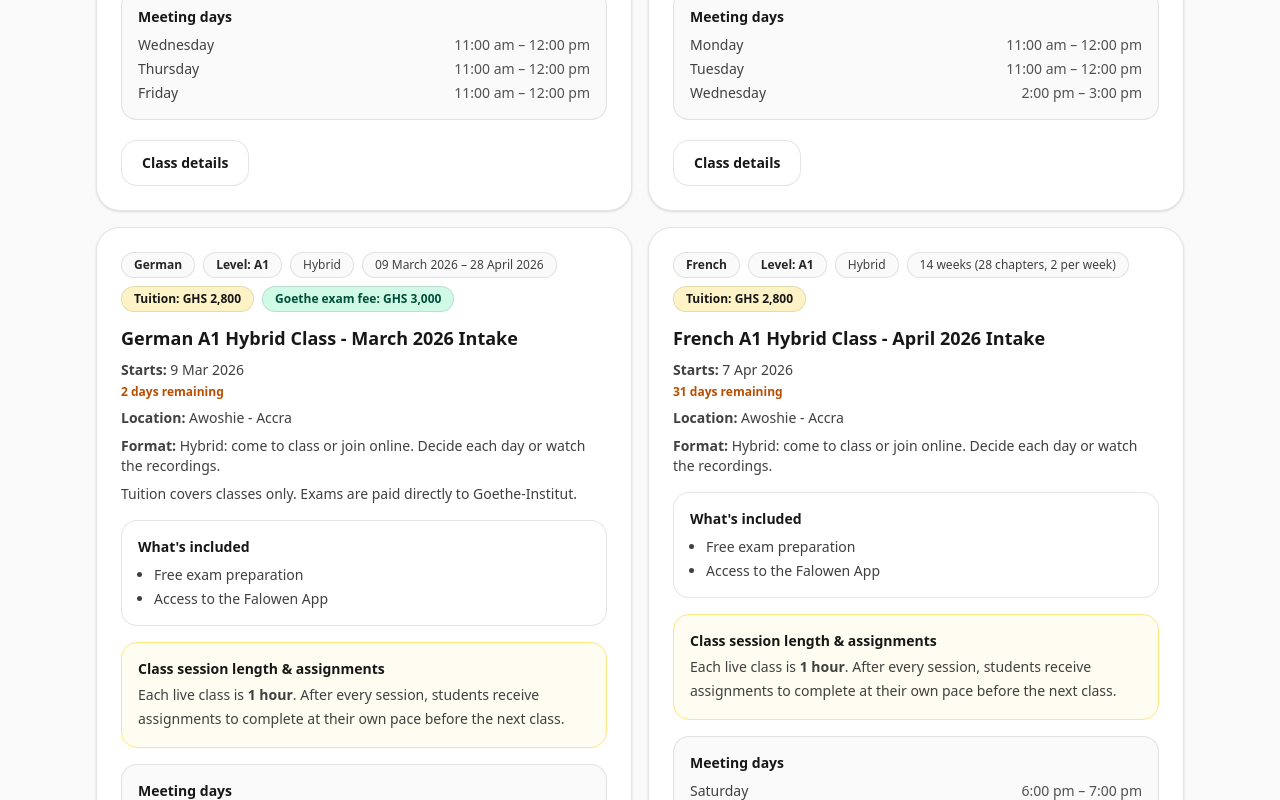
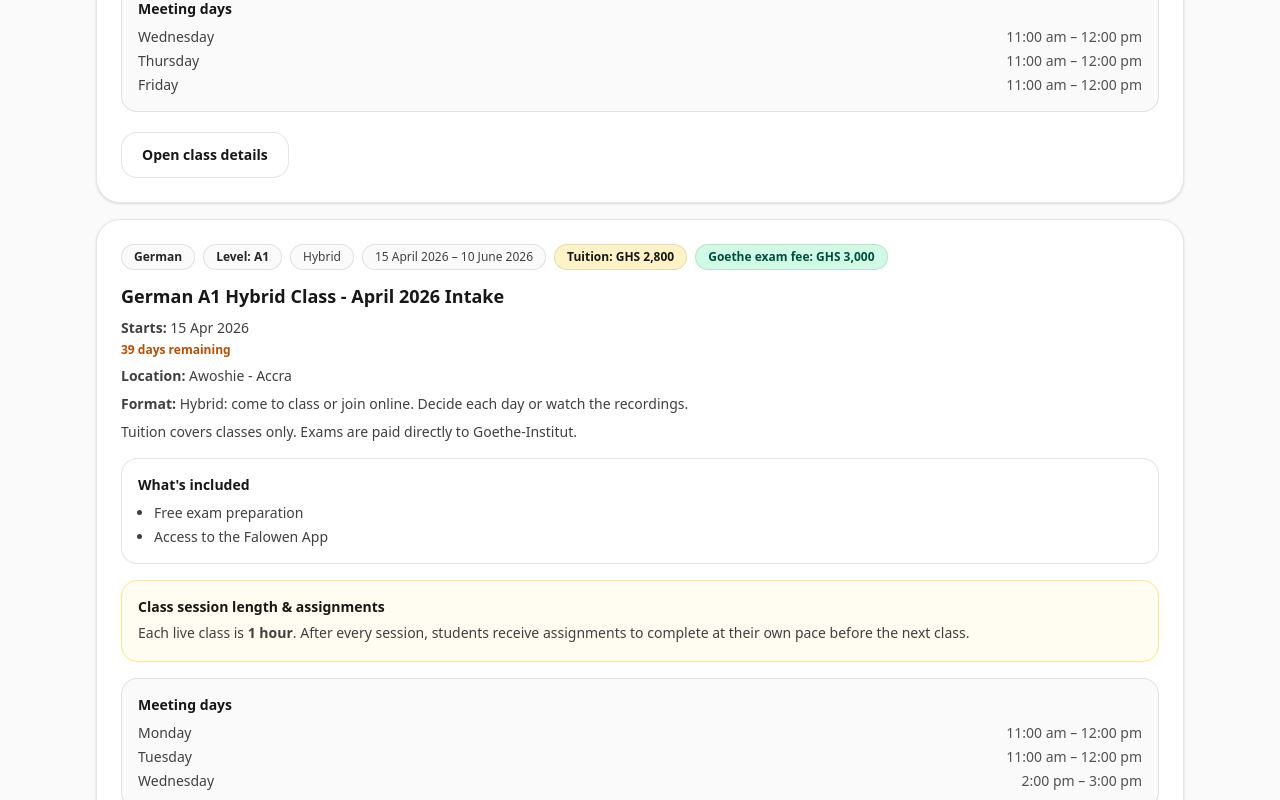
Before and after one commit to learngermanghana/learngermanghana-site, a Next.js app: page /classes in a window 1280 px wide. Shown: the part 1280-2080 px from the top of the page. Built offline with nearby package versions, Linux system fonts and the light colour scheme.

Commit message:
Simplify classes list to single column layout

```diff
--- a/src/app/classes/ClassesPageClient.tsx
+++ b/src/app/classes/ClassesPageClient.tsx
@@ -137,7 +137,11 @@ export default function ClassesPage() {
             </div>
           ) : null}
 
-          <div className="mt-6 grid gap-4 lg:grid-cols-2">
+          <div className="mt-4 rounded-2xl border border-black/10 bg-white/70 p-4 text-sm text-neutral-700">
+            New here? Open each class detail page to quickly review the schedule, fees, and enrollment steps one by one.
+          </div>
+
+          <div className="mt-6 grid gap-4">
             {filteredClasses.map((c) => {
               const tuition = tuitionFeesGHS[c.level];
               const examFee = c.examFee ?? goetheExamFeesGHS[c.level];
@@ -238,7 +242,7 @@ export default function ClassesPage() {
                       href={getClassPath(c.id)}
                       className="inline-flex w-full sm:w-auto items-center justify-center rounded-2xl border border-black/10 bg-white px-5 py-3 text-sm font-semibold hover:bg-neutral-50"
                     >
-                      Class details
+                      Open class details
                     </a>
                   </div>
                 </div>
```
